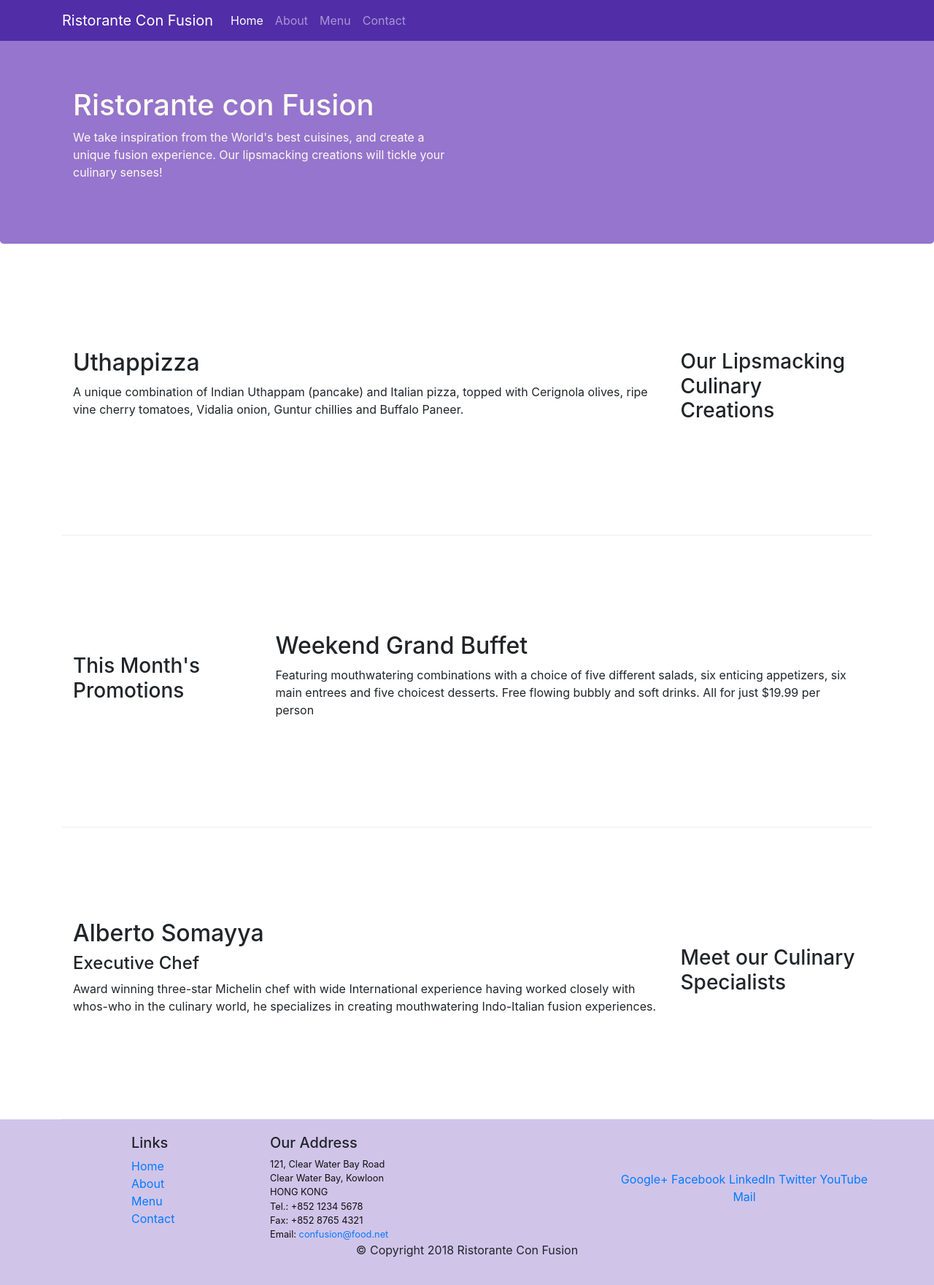
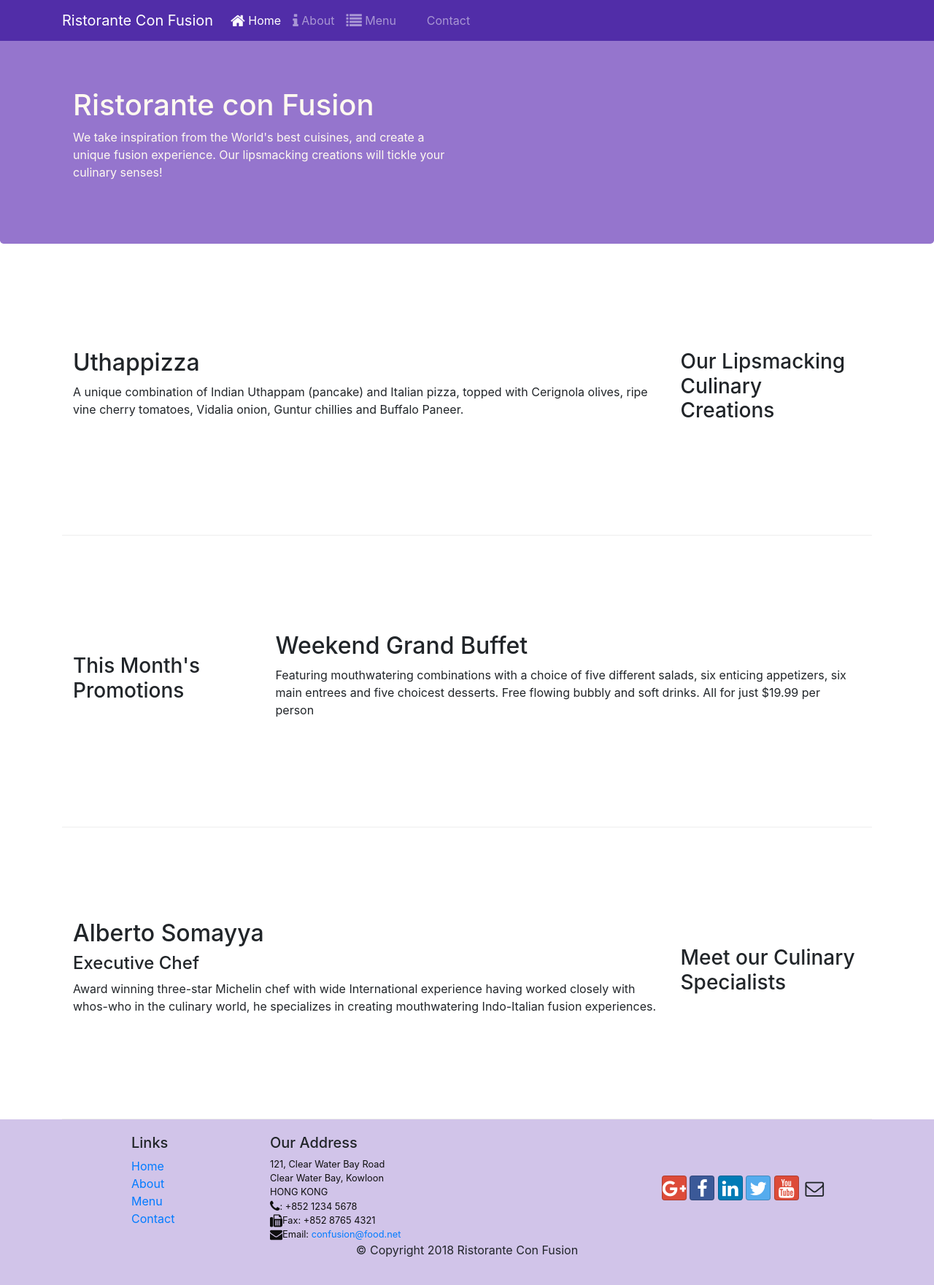
Before and after one commit to 5antoshernandez/hku-bootstrap4-project, a website: page index.html in a window 1280 px wide. Shown: the whole page at 73% size. Drawn offline with nearby package versions, Linux system fonts and the light colour scheme.

Commit message:
Icon Fonts

```diff
--- a/index.html
+++ b/index.html
@@ -10,6 +10,8 @@
     <!-- Bootstrap CSS -->
     <link rel="stylesheet" href="node_modules/bootstrap/dist/css/bootstrap.min.css">
     <link href="css/styles.css" rel="stylesheet">
+    <link rel="stylesheet" href="node_modules/boostrap-social/bootstrap-social.css">
+    <link rel="stylesheet" href="node_modules/font-awesome/css/font-awesome.min.css">
     <title>Ristorante Con Fusion</title>
 </head>
 
@@ -22,10 +24,10 @@
          <a class="navbar-brand" href="#">Ristorante Con Fusion</a>
          <div class="collapse navbar-collapse" id="Navbar">
               <ul class="navbar-nav mr-auto">
-                  <li class="nav-item active"><a class="nav-link" href="#">Home</a></li>
-                  <li class="nav-item"><a class="nav-link" href="./aboutus.html">About</a></li>
-                  <li class="nav-item"><a class="nav-link" href="#">Menu</a></li>
-                  <li class="nav-item"><a class="nav-link" href="#">Contact</a></li>
+                  <li class="nav-item active"><a class="nav-link" href="#"><span class="fa fa-home fa-lg"></span> Home</a></li>
+                  <li class="nav-item"><a class="nav-link" href="./aboutus.html"><span class="fa fa-info fa-lg"></span> About</a></li>
+                  <li class="nav-item"><a class="nav-link" href="#"><span class="fa fa-list fa-lg"></span> Menu</a></li>
+                  <li class="nav-item"><a class="nav-link" href="#"><span class="fa fa-address-card fa-lg"></span> Contact</a></li>
               </ul>
         </div>
       </div>
@@ -95,20 +97,21 @@
 		              121, Clear Water Bay Road<br>
 		              Clear Water Bay, Kowloon<br>
 		              HONG KONG<br>
-		              Tel.: +852 1234 5678<br>
-		              Fax: +852 8765 4321<br>
-		              Email: <a href="mailto:confusion@food.net">confusion@food.net</a>
+		              <i class="fa fa-phone fa-lg"></i>: +852 1234 5678<br>
+		              <i class="fa fa-fax fa-lg"></i>Fax: +852 8765 4321<br>
+		              <i class="fa fa-envelope fa-lg"></i>Email:
+                    <a href="mailto:confusion@food.net">confusion@food.net</a>
 		           </address>
                 </div>
                 <div class="col-12 col-sm-4 align-self-center">
-                    <div class="text-center">
-                        <a href="http://google.com/+">Google+</a>
-                        <a href="http://www.facebook.com/profile.php?id=">Facebook</a>
-                        <a href="http://www.linkedin.com/in/">LinkedIn</a>
-                        <a href="http://twitter.com/">Twitter</a>
-                        <a href="http://youtube.com/">YouTube</a>
-                        <a href="mailto:">Mail</a>
-                    </div>
+                  <div class="text-center">
+                      <a class="btn btn-social-icon btn-google" href="http://google.com/+"><i class="fa fa-google-plus"></i></a>
+                      <a class="btn btn-social-icon btn-facebook" href="http://www.facebook.com/profile.php?id="><i class="fa fa-facebook"></i></a>
+                      <a class="btn btn-social-icon btn-linkedin" href="http://www.linkedin.com/in/"><i class="fa fa-linkedin"></i></a>
+                      <a class="btn btn-social-icon btn-twitter" href="http://twitter.com/"><i class="fa fa-twitter"></i></a>
+                      <a class="btn btn-social-icon btn-google" href="http://youtube.com/"><i class="fa fa-youtube"></i></a>
+                      <a class="btn btn-social-icon" href="mailto:"><i class="fa fa-envelope-o"></i></a>
+                  </div>
                 </div>
            </div>
            <div class="row justify-content-center">
--- a/package.json
+++ b/package.json
@@ -15,6 +15,8 @@
   },
   "dependencies": {
     "bootstrap": "^4.3.1",
+    "bootstrap-social": "^5.1.1",
+    "font-awesome": "^4.7.0",
     "jquery": "^3.4.1",
     "popper.js": "^1.12.9"
   }
```
Also changed, not shown: aboutus.html (+18 -17 lines), 1 other file.
